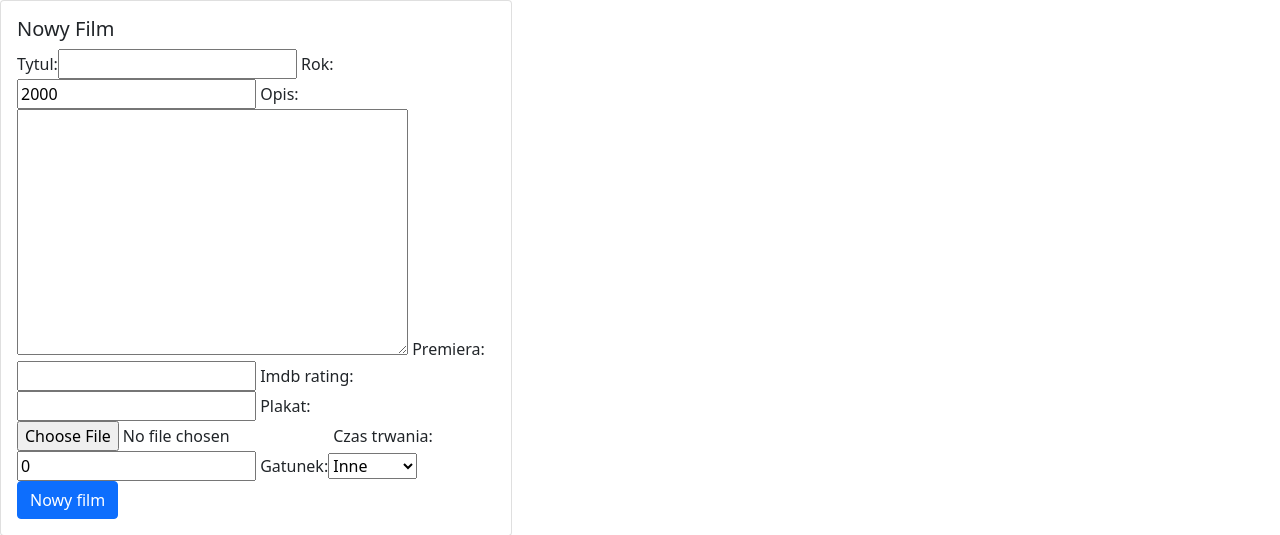
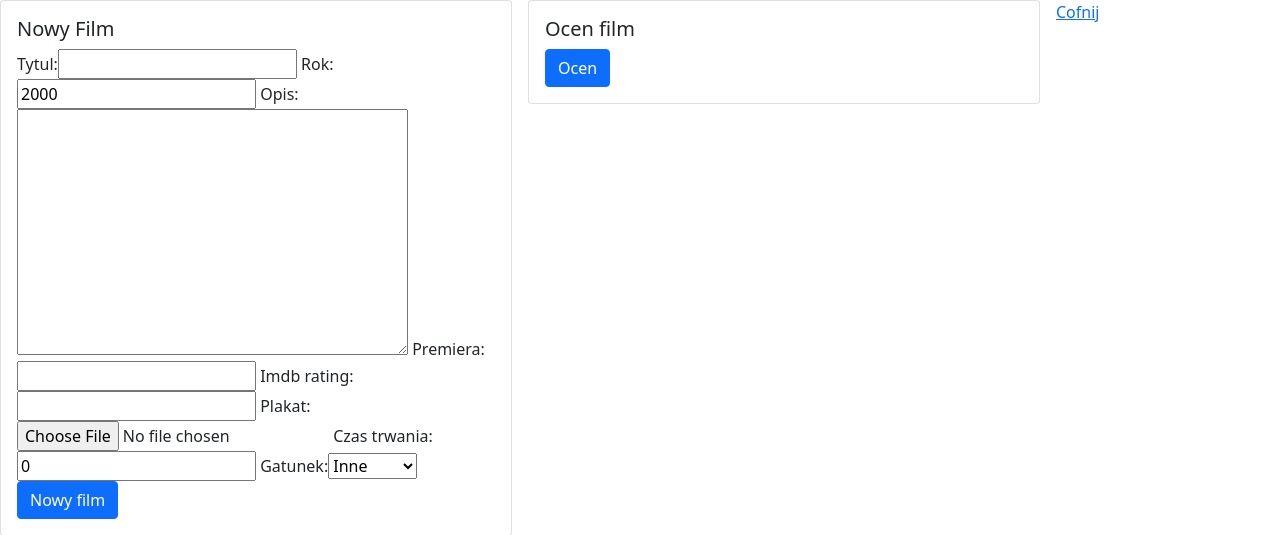
Before and after one commit to GAZDA-EDU/djangoblog2, a Django app: page /blogfilmowy/nowy/ in a window 1280 px wide. Shown: the top 535 px of the page. Run offline with Django 3.2, Linux system fonts and the light colour scheme; the visitor is signed in with stand-in values (Sample User, id 1); some libraries are stand-ins or nearby versions.

Commit message:
Bazy danych - kolejny form a template

```diff
--- a/filmyweb/forms.py
+++ b/filmyweb/forms.py
@@ -1,5 +1,5 @@
 from django.forms import ModelForm
-from .models import Film, DodatkoweInfo
+from .models import Film, DodatkoweInfo, Ocena
 
 
 class FilmForm(ModelForm):
@@ -11,3 +11,8 @@ class DodatkoweInfoForm(ModelForm):
     class Meta:
         model = DodatkoweInfo
         fields = ['czas_trwania', 'gatunek']
+
+class OcenaForm(ModelForm):
+    class Meta:
+        model = Ocena
+        fields = ['gwiazdki', 'recenzja']
--- a/filmyweb/views.py
+++ b/filmyweb/views.py
@@ -1,7 +1,7 @@
 from django.shortcuts import render, get_object_or_404, redirect
 from django.http import HttpResponse
-from .models import Film, DodatkoweInfo
-from .forms import FilmForm, DodatkoweInfoForm
+from .models import Film, DodatkoweInfo, Ocena
+from .forms import FilmForm, DodatkoweInfoForm, OcenaForm
 from django.contrib.auth.decorators import login_required
 
 
@@ -32,6 +32,7 @@ def nowy_film(request):
 @login_required
 def edytuj_film(request, id):
     film = get_object_or_404(Film, pk=id)
+    oceny = Ocena.objects.filter(film=film)
 
     try:
         dodatkowe = DodatkoweInfo.objects.get(film = film.id)
@@ -40,6 +41,13 @@ def edytuj_film(request, id):
 
     form_film = FilmForm(request.POST or None, request.FILES or None, instance=film)
     form_dodatkowe = DodatkoweInfoForm(request.POST or None, instance=dodatkowe)
+    form_ocena = OcenaForm(request.POST or None,)
+
+    if request.method == 'POST':
+        if 'gwiazdki' in request.POST:
+            ocena = form_ocena.save(commit=False)
+            ocena.film = film
+            ocena.save()
 
     if all((form_film.is_valid(), form_dodatkowe.is_valid())):
         film = form_film.save(commit=False)
@@ -48,7 +56,7 @@ def edytuj_film(request, id):
         film.save()
         return redirect(wszystkie_filmy)
 
-    return render(request, 'film_form.html', {'form': form_film,'form_dodatkowe': form_dodatkowe, 'nowy': False})
+    return render(request, 'film_form.html', {'form': form_film,'form_dodatkowe': form_dodatkowe, 'oceny': oceny,'form_ocena': form_ocena, 'nowy': False})
 
 @login_required
 def usun_film(request, id):
--- a/templates/film_form.html
+++ b/templates/film_form.html
@@ -3,7 +3,7 @@
 {% block tytul %} Film form {% endblock %}
 
 {% block strona %}
-    <div class="card" style="width: 32rem;">
+    <div class="card" style="width: 32rem; float: left; margin-right: 1rem;">
       <div class="card-body">
           {% if nowy %}
             <h5 class="card-title">Nowy Film</h5>
@@ -24,6 +24,24 @@
       </div>
     </div>
 
+    <div class="card" style="width: 32rem; float: left; margin-right: 1rem;">
+      <div class="card-body">
+
+          <h5 class="card-title">Ocen film</h5>
+
+            <form method="post" enctype="multipart/form-data">
+                {% csrf_token %}
+                {{ form_ocena|bootstrap }}
+                <button type="submit" class="btn btn-primary">Ocen</button>
+            </form>
+      </div>
+    </div>
+
+    {% for ocena in oceny %}
+        <h4>Gwiazdki: {{ ocena.gwiazdki }}</h4>
+        <p>{{ ocena.recenzja }}</p>
+    {% endfor %}
+
     <a href="{% url 'wszystkie_filmy' %}">Cofnij</a>
 
 {% endblock %}
```
